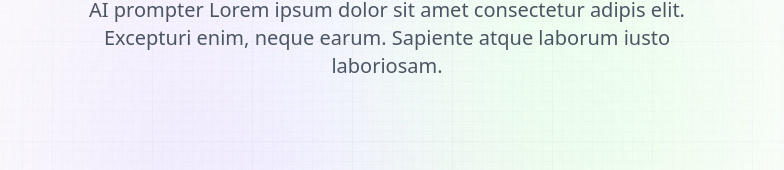
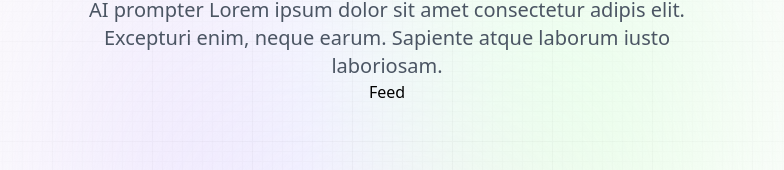
Before and after one commit to fattahsamit/ai-prompter, a Next.js app: page / in a window 1280 px wide. Shown: the part 164-334 px from the top of the page, without its empty margins (253-1037 px from the left). Built offline with nearby package versions, Linux system fonts and the light colour scheme.

Commit message:
components created

```diff
--- a/app/page.tsx
+++ b/app/page.tsx
@@ -1,3 +1,5 @@
+import Feed from "@components/Feed";
+
 const Home = () => {
   return (
     <section className="w-full flex-center flex-col">
@@ -10,7 +12,7 @@ const Home = () => {
         Excepturi enim, neque earum. Sapiente atque laborum iusto laboriosam.
       </p>
 
-      {/* Feed */}
+      <Feed />
     </section>
   );
 };
--- /dev/null
+++ b/components/Feed.tsx
@@ -0,0 +1,5 @@
+const Feed = () => {
+  return <div>Feed</div>;
+};
+
+export default Feed;
--- /dev/null
+++ b/components/Form.tsx
@@ -0,0 +1,5 @@
+const Form = () => {
+  return <div>Form</div>;
+};
+
+export default Form;
--- /dev/null
+++ b/components/Nav.tsx
@@ -0,0 +1,5 @@
+const Nav = () => {
+  return <div>Nav</div>;
+};
+
+export default Nav;
--- /dev/null
+++ b/components/Profile.tsx
@@ -0,0 +1,5 @@
+const Profile = () => {
+  return <div>Profile</div>;
+};
+
+export default Profile;
--- /dev/null
+++ b/components/PromptCard.tsx
@@ -0,0 +1,5 @@
+const PromptCard = () => {
+  return <div>PromptCard</div>;
+};
+
+export default PromptCard;
--- /dev/null
+++ b/components/Provider.tsx
@@ -0,0 +1,5 @@
+const Provider = () => {
+  return <div>Provider</div>;
+};
+
+export default Provider;
```
